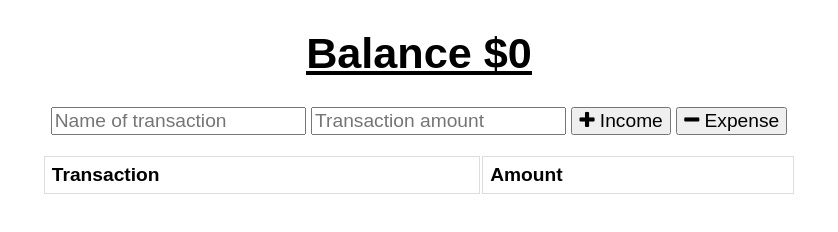
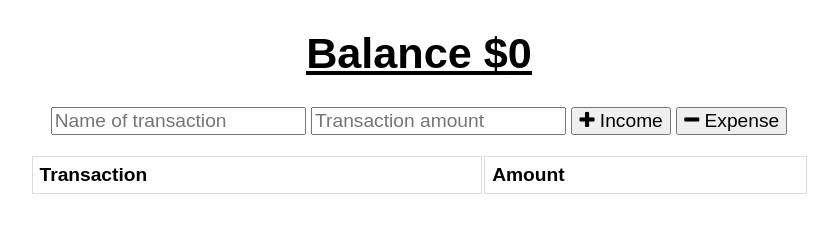
Before and after one commit to rthomson412/TravelBalance-PWA, a website: page public/index.html in a window 1280 px wide. Shown: the full height of the page, 221-1059 px from the left. Drawn offline with nearby package versions, Linux system fonts and the light colour scheme; no server answers.

Commit message:
Update styles.css
Css

```diff
--- a/public/css/styles.css
+++ b/public/css/styles.css
@@ -44,8 +44,8 @@ tr:nth-child(even) {
 
 .transactions {
   text-align: left;
-  max-height: 300px;
+  max-height: 350px;
   overflow: auto;
-  width: 92%;
+  width: 95%;
   margin: 0 auto;
 }
```
